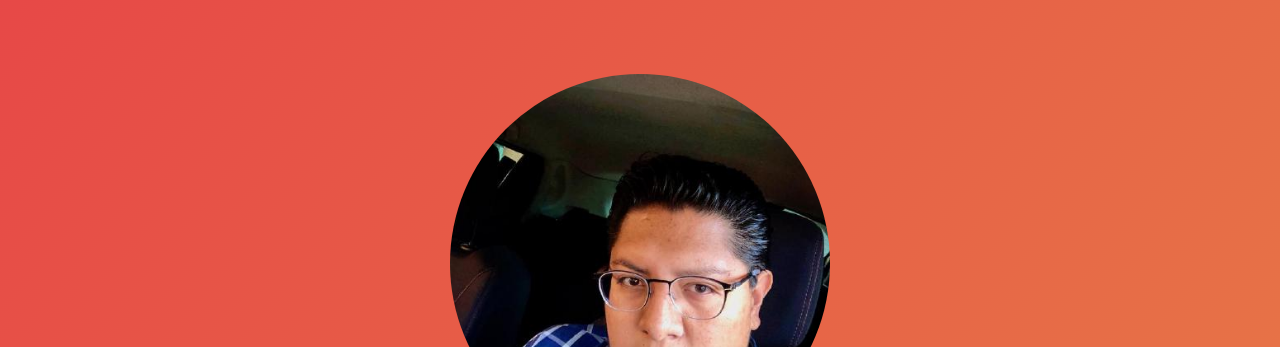
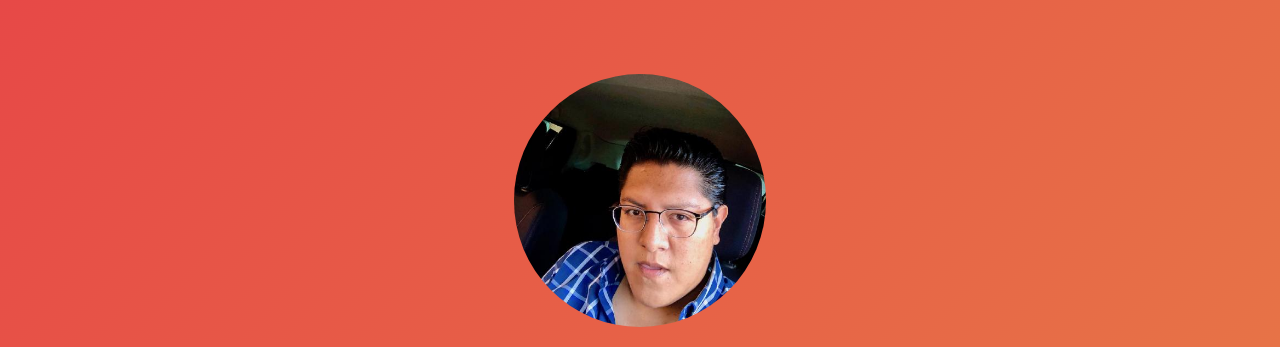
Before and after one commit to jolumapi92/profile, a plain HTML site: page index.html in a window 1280 px wide. Shown: the part 159-506 px from the top of the page. Drawn offline with Linux system fonts and the light colour scheme.

Commit message:
Arreglado lo del profile

```diff
--- a/index.html
+++ b/index.html
@@ -15,7 +15,7 @@
   <div class="header">
     <h1>José Luis Matias Pineda</h1>
   </div>
-  <img src="./images/64437245.jpeg" width="100px" alt="José Luis Matias Pineda" class="profile">
+  <img src="./images/64437245.jpeg" width="50px" alt="José Luis Matias Pineda" class="profile">
   <h2>Español</h2>
   <div class="content">
     <p>Me encanta arrancar proyectos. Experto armando equipos. Altamente sociable. Gibelino de corazón.</p>
--- a/style.css
+++ b/style.css
@@ -56,7 +56,7 @@ img {
   display: block;
   margin-left: auto;
   margin-right: auto;
-  width: 30%;
+  width: 20%;
   border-radius: 360px;
 }
 
```
Also changed, not shown: 1 other file.
